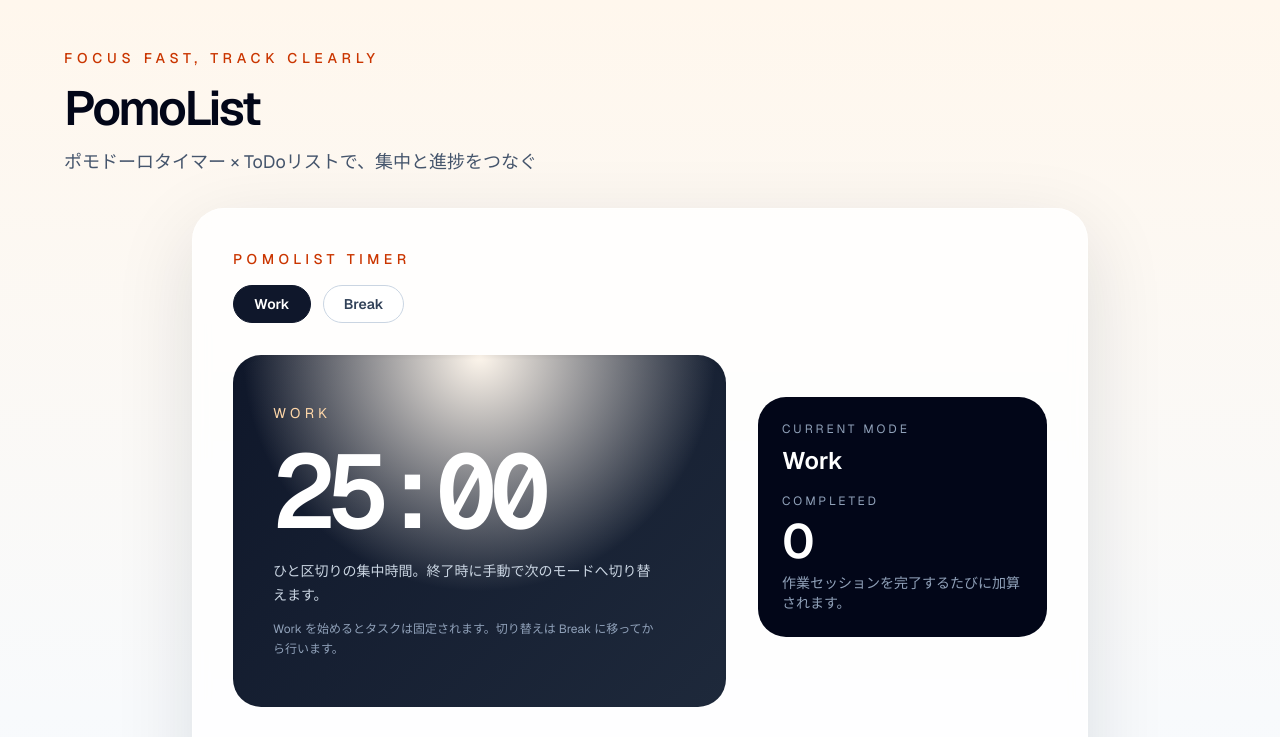
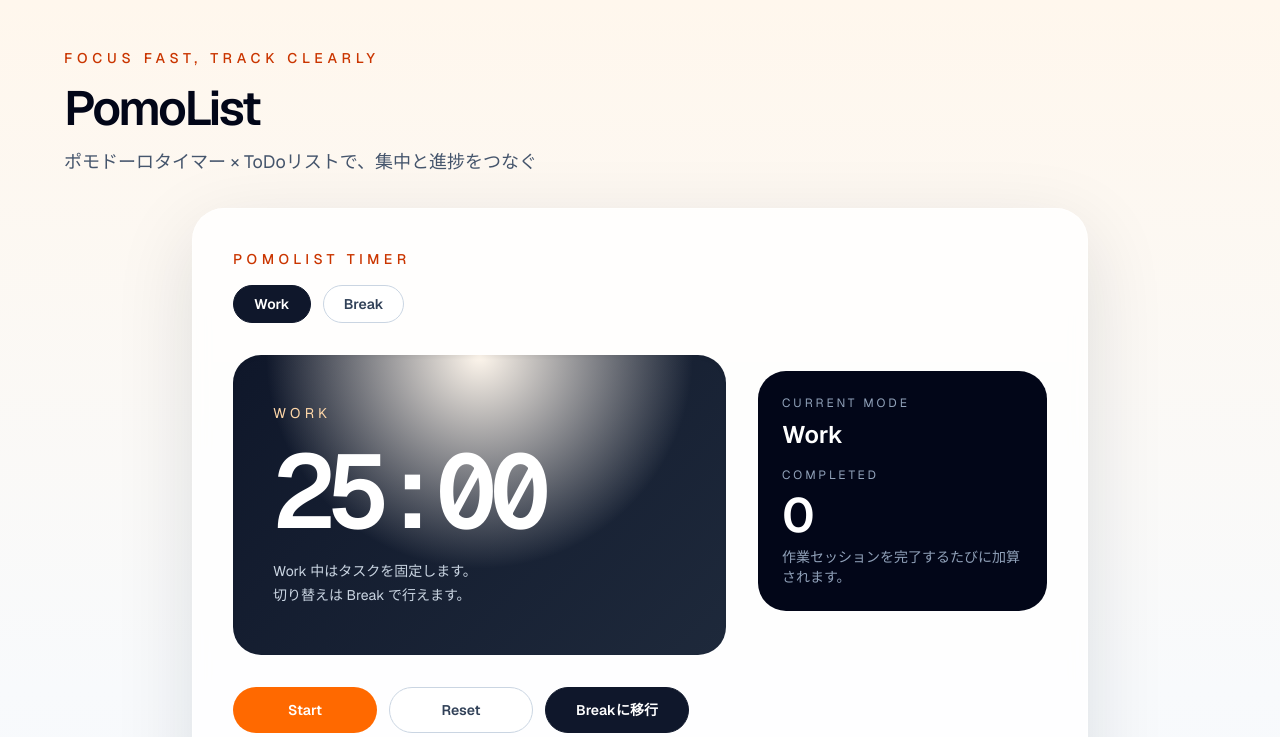
Before and after one commit to arakink/pomo-list, a Next.js app: page / in a window 1280 px wide. Shown: the top 737 px of the page. Built offline with nearby package versions, Linux system fonts and the light colour scheme.

Commit message:
refactor: タイマーパネルのモード説明文を詳細化し、UIを改善

```diff
--- a/components/timer-panel.tsx
+++ b/components/timer-panel.tsx
@@ -16,8 +16,8 @@ const modeLabels: Record<TimerMode, string> = {
 };
 
 const modeDescriptions: Record<TimerMode, string> = {
-  work: "ひと区切りの集中時間",
-  break: "短いリセット時間",
+  work: "Work 中はタスクを固定します。\n切り替えは Break で行えます。",
+  break: "Break ではタスクを切り替えできます。\n次の Work の準備をします。",
 };
 
 function getDurationByMode(mode: TimerMode) {
@@ -307,11 +307,8 @@ export function TimerPanel({
             <div className="mt-4 font-mono text-[4.5rem] font-semibold leading-none tracking-[-0.08em] sm:text-[6.5rem]">
               {formatTime(secondsLeft)}
             </div>
-            <p className="mt-4 max-w-sm text-sm leading-6 text-slate-300">
-              {modeDescriptions[mode]}。終了時に手動で次のモードへ切り替えます。
-            </p>
-            <p className="mt-3 max-w-sm text-xs leading-5 text-slate-400">
-              Work を始めるとタスクは固定されます。切り替えは Break に移ってから行います。
+            <p className="mt-4 max-w-sm whitespace-pre-line text-sm leading-6 text-slate-300">
+              {modeDescriptions[mode]}
             </p>
           </div>
 
```
